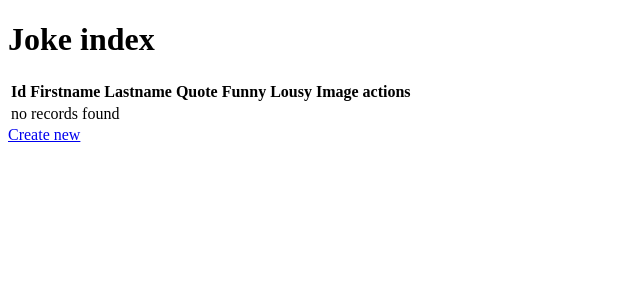
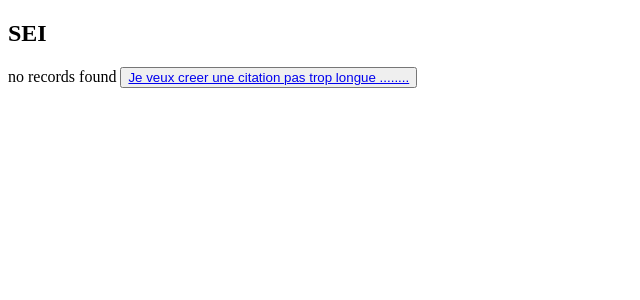
Before and after one commit to Helra/sei, a Symfony app: template templates/joke/index.html.twig in a window 1280 px wide. Shown: the top 300 px of the page, without its empty margins (0-640 px from the left). Run offline with Twig, Linux system fonts and the light colour scheme; the template is opened without the code that fills it, so the values that code supplies are empty; some libraries are stand-ins or nearby versions.

Commit message:
part of style

```diff
--- a/src/Controller/JokeController.php
+++ b/src/Controller/JokeController.php
@@ -11,7 +11,7 @@ use Symfony\Component\HttpFoundation\Response;
 use Symfony\Component\Routing\Annotation\Route;
 
 /**
- * @Route("/joke")
+ * @Route("")
  */
 class JokeController extends AbstractController
 {
@@ -35,8 +35,11 @@ class JokeController extends AbstractController
     public function new(Request $request): Response
     {
         $joke = new Joke();
+        $joke->setFunny(0);
+        $joke->setLousy(0);
         $form = $this->createForm(JokeType::class, $joke);
         $form->handleRequest($request);
+
 
         if ($form->isSubmitted() && $form->isValid()) {
             $entityManager = $this->getDoctrine()->getManager();
--- a/src/Form/JokeType.php
+++ b/src/Form/JokeType.php
@@ -15,9 +15,6 @@ class JokeType extends AbstractType
             ->add('firstname')
             ->add('lastname')
             ->add('quote')
-            ->add('funny')
-            ->add('lousy')
-            ->add('image')
             ->add('category', null, ['choice_label' => 'name'])
         ;
     }
--- a/templates/joke/index.html.twig
+++ b/templates/joke/index.html.twig
@@ -3,43 +3,36 @@
 {% block title %}Joke index{% endblock %}
 
 {% block body %}
-    <h1>Joke index</h1>
 
-    <table class="table">
-        <thead>
-            <tr>
-                <th>Id</th>
-                <th>Firstname</th>
-                <th>Lastname</th>
-                <th>Quote</th>
-                <th>Funny</th>
-                <th>Lousy</th>
-                <th>Image</th>
-                <th>actions</th>
-            </tr>
-        </thead>
-        <tbody>
+<section id="home">
+    <h1 id="home-title">SEI</h1>
         {% for joke in jokes %}
-            <tr>
-                <td>{{ joke.id }}</td>
-                <td>{{ joke.firstname }}</td>
-                <td>{{ joke.lastname }}</td>
-                <td>{{ joke.quote }}</td>
-                <td>{{ joke.funny }}</td>
-                <td>{{ joke.lousy }}</td>
-                <td>{{ joke.image }}</td>
-                <td>
-                    <a href="{{ path('joke_show', {'id': joke.id}) }}">show</a>
-                    <a href="{{ path('joke_edit', {'id': joke.id}) }}">edit</a>
-                </td>
-            </tr>
+        <div id="quotes">
+            <ul>
+                <li>
+                    {{ joke.quote }}
+                    <div class="bottom">
+                        <button>Like</button>
+                        <button>Dislike</button>
+                        <h3 class="author">{{ joke.firstname }} {{ joke.lastname }}</h3>
+                    </div>
+                </li>
+            </ul>
+        </div>
+{#            <tr>#}
+{#                <td>{{ joke.id }}</td>#}
+{#                <td>{{ joke.firstname }}</td>#}
+{#                <td>{{ joke.lastname }}</td>#}
+{#                <td>{{ joke.funny }}</td>#}
+{#                <td>{{ joke.lousy }}</td>#}
+{#            </tr>#}
         {% else %}
             <tr>
                 <td colspan="8">no records found</td>
             </tr>
         {% endfor %}
-        </tbody>
-    </table>
+    <button id="create-button"><a href="{{ path('joke_new') }}">Je veux creer une citation pas trop longue ........</a></button>
+</section>
 
-    <a href="{{ path('joke_new') }}">Create new</a>
+
 {% endblock %}
```
Also changed, not shown: assets/css/app.css (+54 -1 lines), src/Controller/DefaultController.php (added, +16 -0 lines), templates/default/index.html.twig (added, +20 -0 lines), templates/joke/_form.html.twig (+16 -1 lines).
